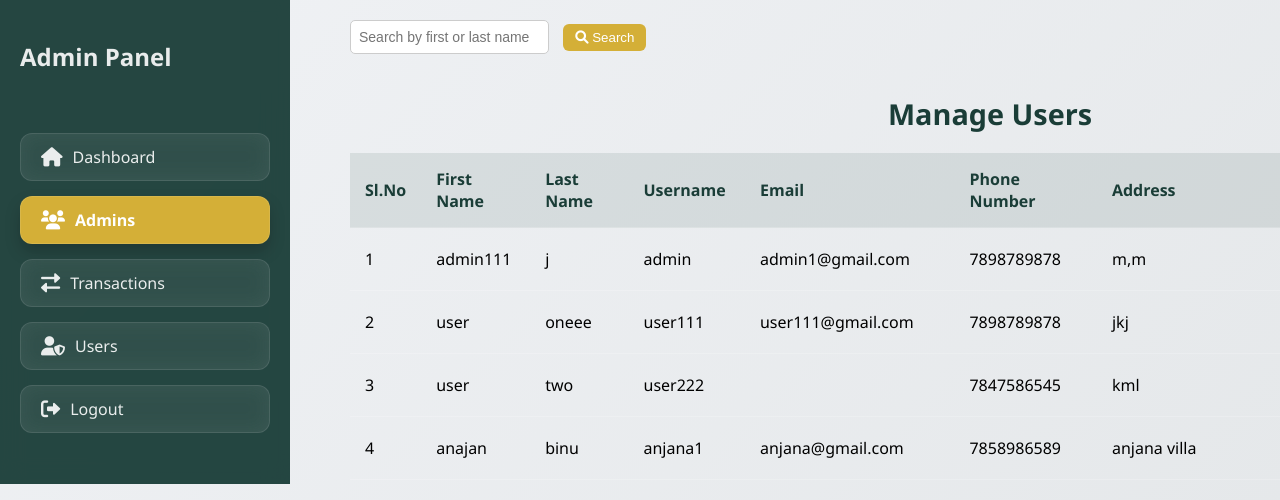
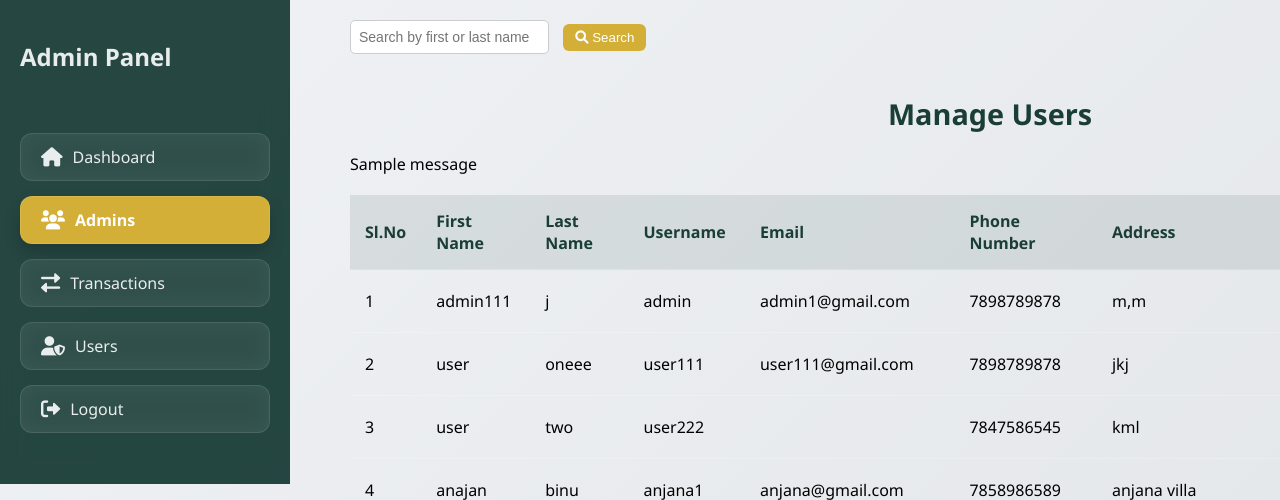
Before and after one commit to nijiya-curions/mufaza-project, a Django app: page /investapp/admin/user-list/ in a window 1280 px wide; the page is wider, and only the part inside the window is pictured. Shown: the top 500 px of that part. Run offline with Django 5.2, Linux system fonts and the light colour scheme; a user stored in the database is signed in; data comes from the database, SQL or seed files in the repository; both versions use the stored data as it was after the commit; tables that the repository leaves empty hold one stand-in row (values such as "Sample post"); one stand-in notice (Sample message) is shown; some libraries are stand-ins or nearby versions.

Commit message:
fixed the form messages showing

```diff
--- a/investmentproject/investapp/templates/manage_users.html
+++ b/investmentproject/investapp/templates/manage_users.html
@@ -350,7 +350,13 @@
 
         <!-- Manage Users Section - Heading above the table -->
         <h2 class="manage-users-header">Manage Users</h2>
-
+        <div class="messages">
+            {% if messages %}
+                {% for message in messages %}
+                    <div class="success">{{ message }}</div>
+                {% endfor %}
+            {% endif %}
+        </div>
         <!-- Users Table -->
         <table class="ledger-table">
             <thead>
--- a/investmentproject/investapp/views.py
+++ b/investmentproject/investapp/views.py
@@ -144,6 +144,7 @@ def admin_user_list(request):
             user.save()
             status = "activated" if user.is_approved else "deactivated"
             messages.success(request, f"User {user.username} has been {status}.")
+            return redirect('admin-user-list')  # Redirect to ensure message is shown on the same page
         elif action == 'promote':  # Promote to admin
             if not user.is_superuser:  # Avoid promoting an already superuser
                 user.is_staff = True
```
Also changed, not shown: investmentproject/db.sqlite3.
